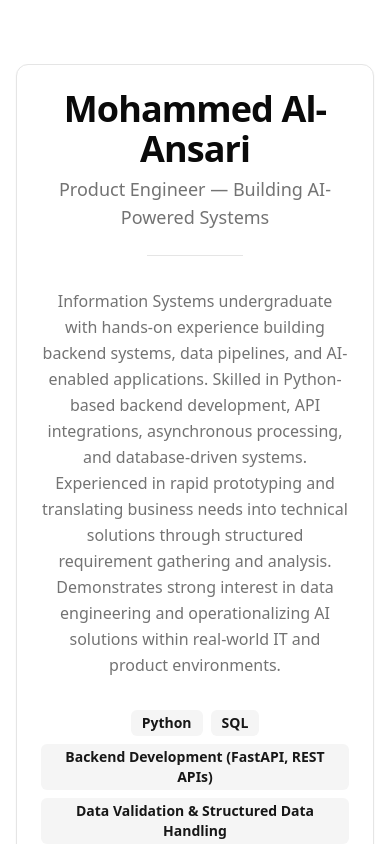
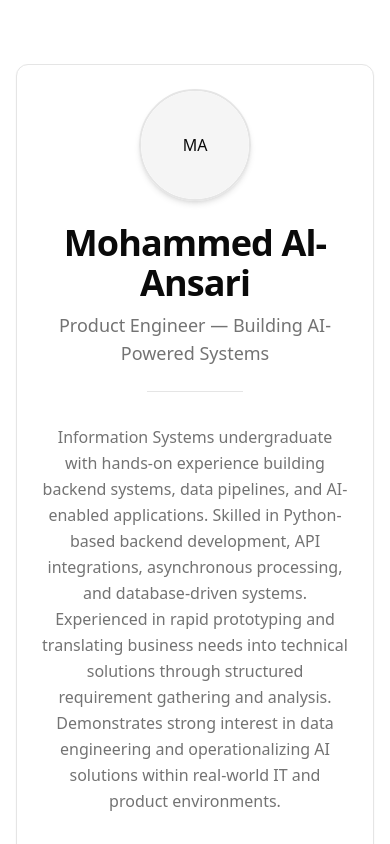
Before and after one commit to mohalansari2005-sys/profile-page, a React (Vite) app: page / in a window 390 px wide. Shown: the top 844 px of the page. Built offline with nearby package versions, Linux system fonts and the light colour scheme.

Commit message:
feat: add avatar photo with responsive layout

```diff
--- a/package.json
+++ b/package.json
@@ -10,6 +10,7 @@
     "preview": "vite preview"
   },
   "dependencies": {
+    "@radix-ui/react-avatar": "^1.1.11",
     "@radix-ui/react-separator": "^1.1.8",
     "@radix-ui/react-slot": "^1.2.4",
     "@radix-ui/react-tooltip": "^1.2.8",
--- a/src/components/about/About.tsx
+++ b/src/components/about/About.tsx
@@ -1,3 +1,4 @@
+import { Avatar, AvatarFallback, AvatarImage } from "@/components/ui/avatar";
 import { Badge } from "@/components/ui/badge";
 import { Button } from "@/components/ui/button";
 import { Separator } from "@/components/ui/separator";
@@ -13,6 +14,7 @@
     TooltipTrigger,
 } from "@/components/ui/tooltip";
 import { Mail, Linkedin } from "lucide-react";
+import me from "@/assets/me.jpg";
 
 const highlights = [
     "Python",
@@ -27,7 +29,14 @@
     return (
         <section className="flex min-h-screen items-center justify-center px-4 py-16 md:py-24">
             <Card className="w-full max-w-2xl border shadow-sm">
-                <CardHeader className="items-center text-center">
+                <CardHeader className="flex flex-col items-center gap-4 text-center md:flex-row md:text-left">
+                    {/* Avatar */}
+                    <Avatar className="h-28 w-28 shrink-0 border-2 border-border shadow-md">
+                        <AvatarImage src={me} alt="Mohammed Al-Ansari" />
+                        <AvatarFallback>MA</AvatarFallback>
+                    </Avatar>
+
+                    <div>
                         {/* Name */}
                         <h1 className="text-4xl font-bold tracking-tight text-foreground sm:text-5xl">
                             Mohammed Al-Ansari
@@ -37,6 +46,7 @@
                         <p className="mt-2 text-lg text-muted-foreground sm:text-xl">
                             Product Engineer — Building AI-Powered Systems
                         </p>
+                    </div>
                 </CardHeader>
 
                 <CardContent className="flex flex-col items-center text-center">
--- /dev/null
+++ b/src/components/ui/avatar.tsx
@@ -0,0 +1,48 @@
+import * as React from "react"
+import * as AvatarPrimitive from "@radix-ui/react-avatar"
+
+import { cn } from "@/lib/utils"
+
+const Avatar = React.forwardRef<
+  React.ElementRef<typeof AvatarPrimitive.Root>,
+  React.ComponentPropsWithoutRef<typeof AvatarPrimitive.Root>
+>(({ className, ...props }, ref) => (
+  <AvatarPrimitive.Root
+    ref={ref}
+    className={cn(
+      "relative flex h-10 w-10 shrink-0 overflow-hidden rounded-full",
+      className
+    )}
+    {...props}
+  />
+))
+Avatar.displayName = AvatarPrimitive.Root.displayName
+
+const AvatarImage = React.forwardRef<
+  React.ElementRef<typeof AvatarPrimitive.Image>,
+  React.ComponentPropsWithoutRef<typeof AvatarPrimitive.Image>
+>(({ className, ...props }, ref) => (
+  <AvatarPrimitive.Image
+    ref={ref}
+    className={cn("aspect-square h-full w-full", className)}
+    {...props}
+  />
+))
+AvatarImage.displayName = AvatarPrimitive.Image.displayName
+
+const AvatarFallback = React.forwardRef<
+  React.ElementRef<typeof AvatarPrimitive.Fallback>,
+  React.ComponentPropsWithoutRef<typeof AvatarPrimitive.Fallback>
+>(({ className, ...props }, ref) => (
+  <AvatarPrimitive.Fallback
+    ref={ref}
+    className={cn(
+      "flex h-full w-full items-center justify-center rounded-full bg-muted",
+      className
+    )}
+    {...props}
+  />
+))
+AvatarFallback.displayName = AvatarPrimitive.Fallback.displayName
+
+export { Avatar, AvatarImage, AvatarFallback }
```
Also changed, not shown: 1 other file (tests, documents, lock files or other folders). Lines whose indentation alone changed are shown as unchanged.
